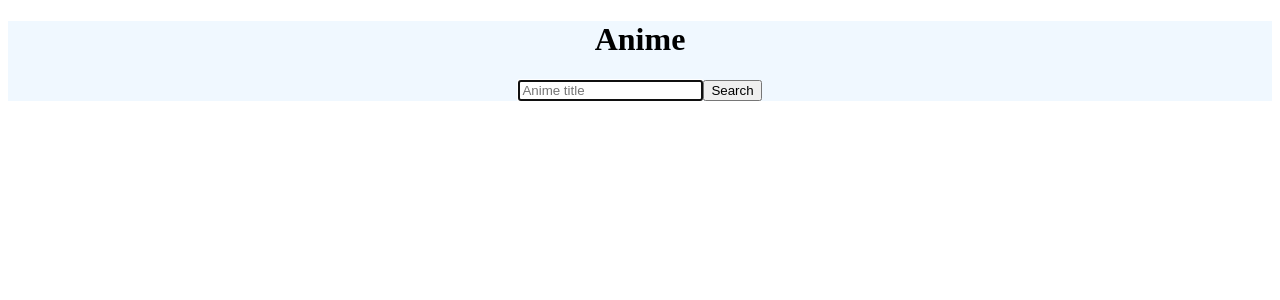
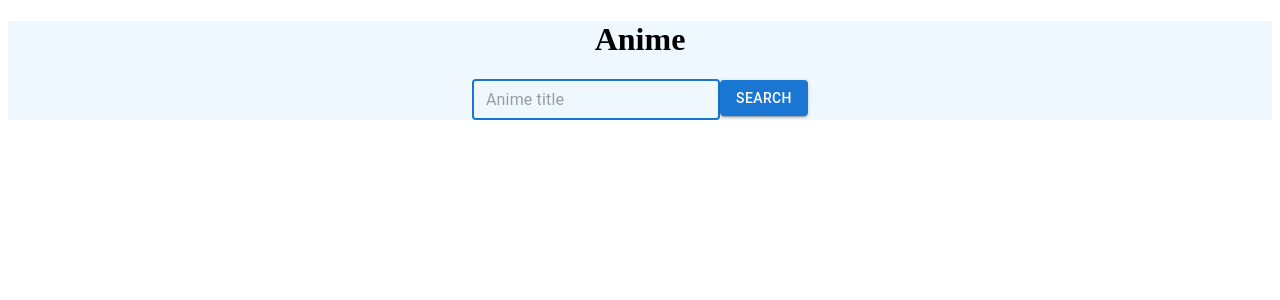
Before and after one commit to moostofa/fullstack-archives, a React (Create React App) app in the folder frontend/: page /#/anime in a window 1280 px wide. Shown: the top 300 px of the page. Built offline with nearby package versions, Linux system fonts and the light colour scheme.

Commit message:
testing out material-ui

```diff
--- a/frontend/src/App.js
+++ b/frontend/src/App.js
@@ -1,6 +1,7 @@
 import React from 'react'
+import Button from '@mui/material/Button'
 import './App.css';
-import { Link } from "react-router-dom"
+import { Link } from 'react-router-dom';
 
 const App = () => {
 	const items = ["Books", "Anime", "Manga"]
@@ -8,7 +9,14 @@ const App = () => {
 		<div> {
 			items.map(item => (
 				<div key={item}>
-					<Link key={item} to={`${item.toLocaleLowerCase()}`}>{item}</Link>
+					<Button
+						key={item}
+						LinkComponent={Link}
+						to={item.toLocaleLowerCase()}
+						variant='contained'
+					>
+						{item}
+					</Button>
 				</div>
 			))}
 		</div>
--- a/frontend/src/components/SearchForm.jsx
+++ b/frontend/src/components/SearchForm.jsx
@@ -1,5 +1,6 @@
 import React, { useState } from 'react'
 import Search from '../routes/Search'
+import { TextField, Button } from '@mui/material'
 
 /*
     Renders a search form for a book, anime, or manga.
@@ -37,8 +38,18 @@ const SearchForm = (props) => {
             <div>
                 <h1>{props.subject}</h1>
                 <form onSubmit={performSearch}>
-                    <input autoFocus name='q' type="text" placeholder={`${props.subject} title`} />
-                    <input type="submit" value="Search" />
+                    <TextField
+                        size='small'
+                        autoFocus
+                        name='q'
+                        placeholder={`${props.subject} title`}
+                    />
+                    <Button
+                        type='submit'
+                        variant='contained'
+                    >
+                        Search
+                    </Button>
                 </form>
             </div>
             <div>
--- a/frontend/src/routes/Search.jsx
+++ b/frontend/src/routes/Search.jsx
@@ -44,7 +44,9 @@ const Search = props => {
     }
 
     return (
-        <div> {JSON.stringify(state)} </div>
+        <div>
+            {JSON.stringify(state)}
+        </div>
     )
 }
 
```
